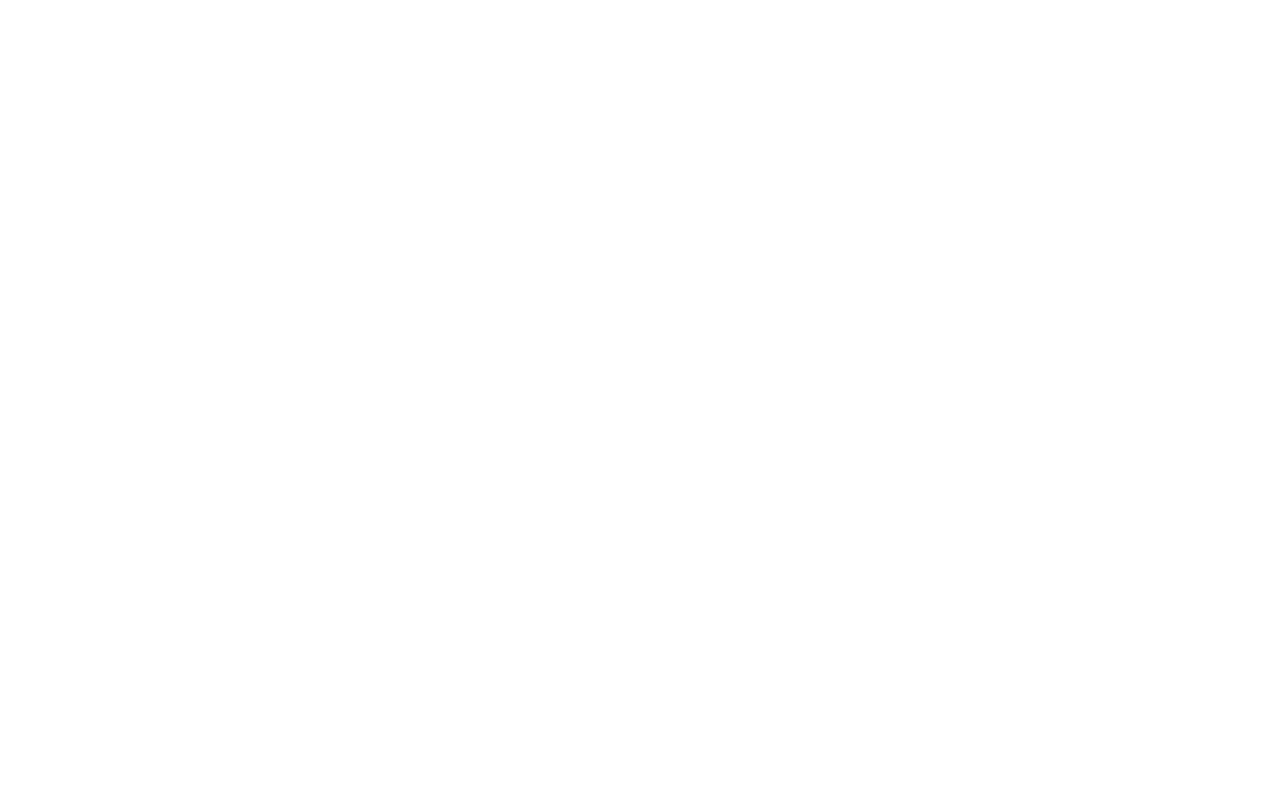
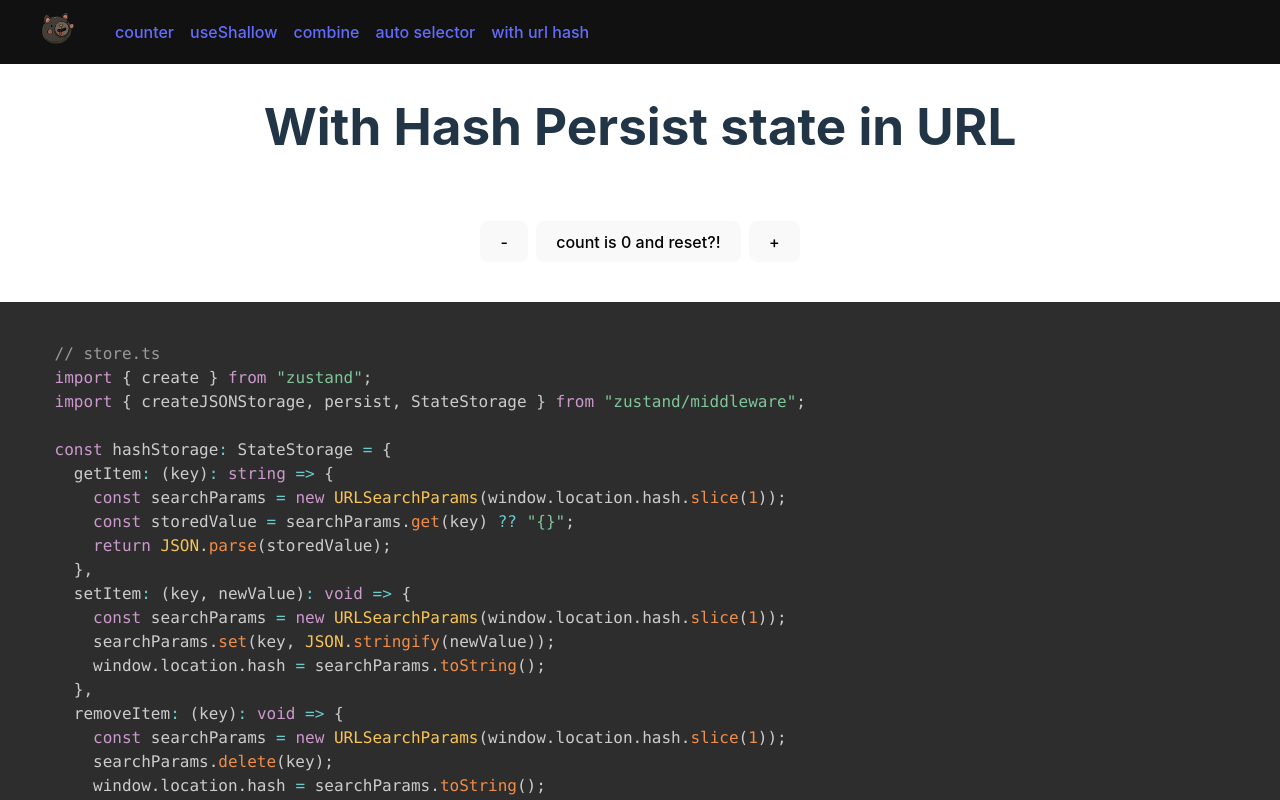
Before and after one commit to Rasoul678/zustand-react, a React (Vite) app: page /with-url-hash in a window 1280 px wide. Before the commit this address had no page. Shown: the top 800 px of the page. Built offline with nearby package versions, Linux system fonts and the light colour scheme.

Commit message:
:zap: hash persist in url :)

```diff
--- a/src/components/counter/Counter.tsx
+++ b/src/components/counter/Counter.tsx
@@ -34,7 +34,7 @@
 
   return (
     <>
-      <h1>good old counter</h1>
+      <h1>Good Old Counter</h1>
       <div className="card">
         <button onClick={() => decrementCount(1)}>-</button>
         <button>count is {count}</button>
--- a/src/components/counter/code.ts
+++ b/src/components/counter/code.ts
@@ -30,11 +30,14 @@
       );
 
       return (
-        <div className="card">
-            <button onClick={() => decrementCount(1)}>-</button>
-            <button>count is {count}</button>
-            <button onClick={() => incrementCount(1)}>+</button>
-        </div>
+        <>
+          <h1>Good Old Counter</h1>
+          <div className="card">
+              <button onClick={() => decrementCount(1)}>-</button>
+              <button>count is {count}</button>
+              <button onClick={() => incrementCount(1)}>+</button>
+          </div>
+        </>
       );
     };
 
--- a/src/components/layout/AppLayout.tsx
+++ b/src/components/layout/AppLayout.tsx
@@ -20,6 +20,7 @@
         <NavLink to="/use-shallow">useShallow</NavLink>
         <NavLink to="/combine">combine</NavLink>
         <NavLink to="/auto-selector">auto selector</NavLink>
+        <NavLink to="/with-url-hash">with url hash</NavLink>
       </nav>
       <Outlet />
     </main>
--- a/src/components/use-shallow/ShowNames.tsx
+++ b/src/components/use-shallow/ShowNames.tsx
@@ -26,7 +26,7 @@
 
   return (
     <>
-      <h1>useShallow</h1>
+      <h1>With 'useShallow' hook</h1>
       <div className="card">{names.join(", ")}</div>
       <pre>
         <code className="language-typescript">{code}</code>
--- a/src/components/use-shallow/code.ts
+++ b/src/components/use-shallow/code.ts
@@ -22,7 +22,10 @@
         const names = useStore(useShallow((state) => Object.keys(state)));
 
         return (
-            <div className="card">{names.join(", ")}</div>
+            <>
+                <h1>With 'useShallow' hook</h1>
+                <div className="card">{names.join(", ")}</div>
+            <>
         );
     };
 
--- /dev/null
+++ b/src/components/with-url-hash/WithUrlHash.tsx
@@ -0,0 +1,28 @@
+import React from "react";
+import { usePrism } from "../../hooks/usePrism";
+import { code } from "./code";
+import { useStore } from "./store";
+
+type IProps = {};
+
+const WithUrlHash: React.FC<IProps> = () => {
+  const { count, decrease, increase, reset } = useStore((state) => state);
+
+  usePrism();
+
+  return (
+    <>
+      <h1>With Hash Persist state in URL</h1>
+      <div className="card">
+        <button onClick={decrease}>-</button>
+        <button onClick={reset}>count is {count} and reset?!</button>
+        <button onClick={increase}>+</button>
+      </div>
+      <pre>
+        <code className="language-typescript">{code}</code>
+      </pre>
+    </>
+  );
+};
+
+export default WithUrlHash;
--- /dev/null
+++ b/src/components/with-url-hash/code.ts
@@ -0,0 +1,73 @@
+export const code = `
+    // store.ts
+    import { create } from "zustand";
+    import { createJSONStorage, persist, StateStorage } from "zustand/middleware";
+
+    const hashStorage: StateStorage = {
+      getItem: (key): string => {
+        const searchParams = new URLSearchParams(window.location.hash.slice(1));
+        const storedValue = searchParams.get(key) ?? "{}";
+        return JSON.parse(storedValue);
+      },
+      setItem: (key, newValue): void => {
+        const searchParams = new URLSearchParams(window.location.hash.slice(1));
+        searchParams.set(key, JSON.stringify(newValue));
+        window.location.hash = searchParams.toString();
+      },
+      removeItem: (key): void => {
+        const searchParams = new URLSearchParams(window.location.hash.slice(1));
+        searchParams.delete(key);
+        window.location.hash = searchParams.toString();
+      },
+    };
+
+    interface IStore {
+      count: number;
+      increase: () => void;
+      decrease: () => void;
+      reset: () => void;
+    }
+
+    export const useStore = create<IStore>()(
+      persist(
+        (set) => ({
+          count: 0,
+          increase: () => set((state) => ({ count: state.count + 1 })),
+          decrease: () =>
+            set((state) => {
+              if (state.count === 0) return state;
+
+              return { count: state.count - 1 };
+            }),
+          reset: () => set({ count: 0 }),
+        }),
+        {
+          name: "count-hash-storage",
+          storage: createJSONStorage(() => hashStorage),
+        }
+      )
+    );
+
+    // WithUrlHash.tsx
+    import React from "react";
+    import { useStore } from "./store";
+
+    type IProps = {};
+
+    const WithUrlHash: React.FC<IProps> = () => {
+      const { count, decrease, increase, reset } = useStore((state) => state);
+
+      return (
+        <>
+          <h1>"With Hash Persist state in URL"</h1>
+          <div className="card">
+            <button onClick={decrease}>-</button>
+            <button onClick={reset}>count is {count} and reset?!</button>
+            <button onClick={increase}>+</button>
+          </div>
+        </>
+      );
+    };
+
+    export default WithUrlHash;
+`;
--- /dev/null
+++ b/src/components/with-url-hash/store.ts
@@ -0,0 +1,47 @@
+import { create } from "zustand";
+import { createJSONStorage, persist, StateStorage } from "zustand/middleware";
+
+const hashStorage: StateStorage = {
+  getItem: (key): string => {
+    const searchParams = new URLSearchParams(window.location.hash.slice(1));
+    const storedValue = searchParams.get(key) ?? "{}";
+    return JSON.parse(storedValue);
+  },
+  setItem: (key, newValue): void => {
+    const searchParams = new URLSearchParams(window.location.hash.slice(1));
+    searchParams.set(key, JSON.stringify(newValue));
+    window.location.hash = searchParams.toString();
+  },
+  removeItem: (key): void => {
+    const searchParams = new URLSearchParams(window.location.hash.slice(1));
+    searchParams.delete(key);
+    window.location.hash = searchParams.toString();
+  },
+};
+
+interface IStore {
+  count: number;
+  increase: () => void;
+  decrease: () => void;
+  reset: () => void;
+}
+
+export const useStore = create<IStore>()(
+  persist(
+    (set) => ({
+      count: 0,
+      increase: () => set((state) => ({ count: state.count + 1 })),
+      decrease: () =>
+        set((state) => {
+          if (state.count === 0) return state;
+
+          return { count: state.count - 1 };
+        }),
+      reset: () => set({ count: 0 }),
+    }),
+    {
+      name: "count-hash-storage",
+      storage: createJSONStorage(() => hashStorage),
+    }
+  )
+);
--- a/src/main.tsx
+++ b/src/main.tsx
@@ -9,6 +9,7 @@
 import AppLayout from "./components/layout/AppLayout.tsx";
 import ShowStateKeys from "./components/use-shallow/ShowNames.tsx";
 import WithCombine from "./components/with-combine/WithCombine.tsx";
+import WithUrlHash from "./components/with-url-hash/WithUrlHash.tsx";
 
 const rootElement = document.getElementById("root");
 const root = createRoot(rootElement!);
@@ -23,6 +24,7 @@
           <Route path="use-shallow" element={<ShowStateKeys />} />
           <Route path="combine" element={<WithCombine />} />
           <Route path="auto-selector" element={<AutoGenerateSelector />} />
+          <Route path="with-url-hash" element={<WithUrlHash />} />
         </Route>
       </Routes>
     </BrowserRouter>
```
